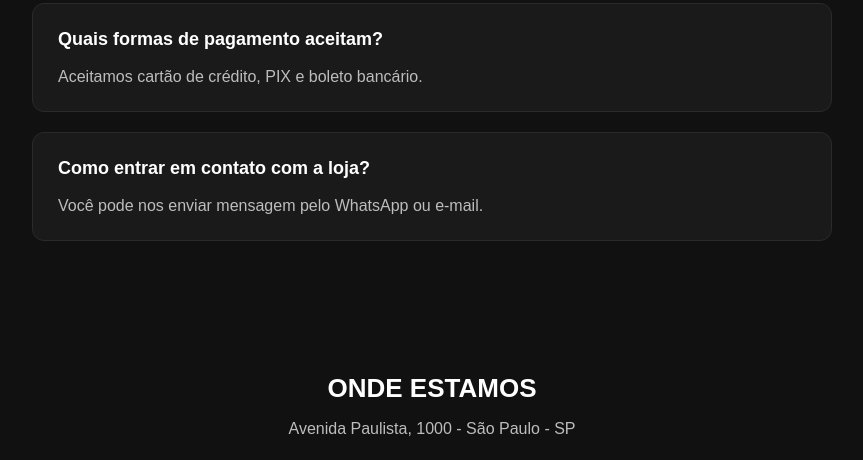
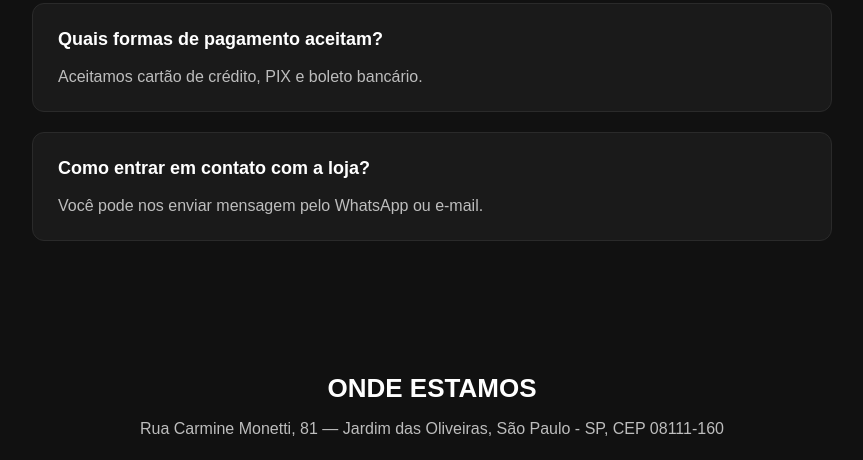
Before and after one commit to beyoncealves77-hub/Site_Casatech, a plain HTML site: page Página de Contatos/contato.html in a window 1280 px wide. Shown: the part 908-1368 px from the top of the page, without its empty margins (208-1071 px from the left). Drawn offline with Linux system fonts and the light colour scheme.

Commit message:
atualização do nome da localização

```diff
--- a/Página de Contatos/contato.html
+++ b/Página de Contatos/contato.html
@@ -203,7 +203,7 @@
         </h2>
 
         <p>
-            Avenida Paulista, 1000 - São Paulo - SP
+            Rua Carmine Monetti, 81 — Jardim das Oliveiras, São Paulo - SP, CEP 08111-160
         </p>
 
         <div class="mapa-loja">
```
